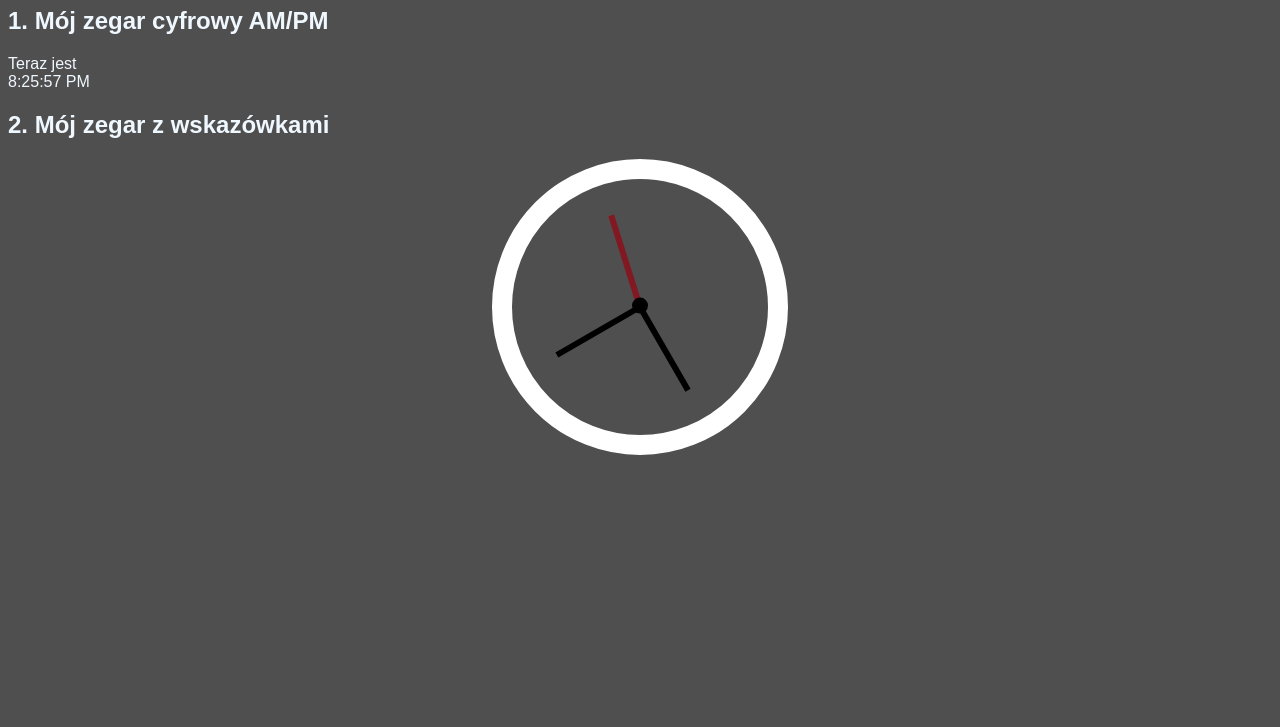
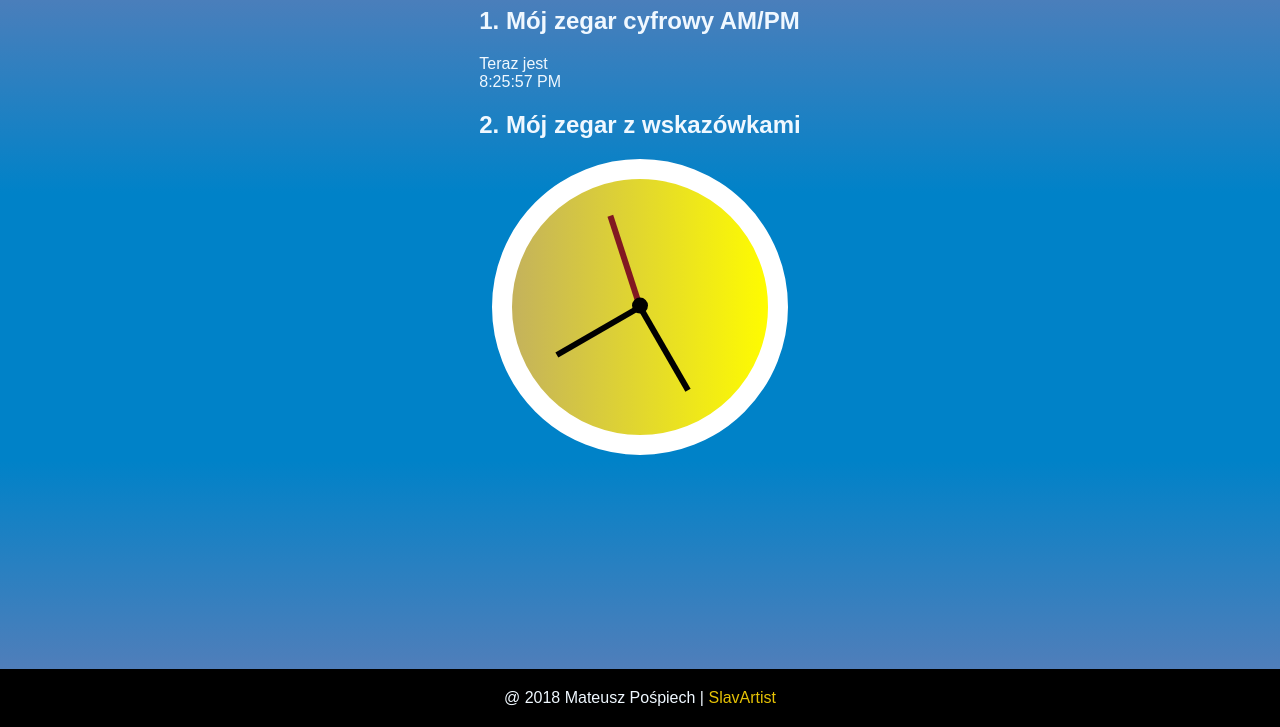
Before and after one commit to MateuszPospiech/First-timer, a plain HTML site: page index.html in a window 1280 px wide. Shown: the part 73-800 px from the top of the page. Drawn offline with Linux system fonts and the light colour scheme.

Commit message:
fiexed bug with hand beetwen 59-0s and add new design

```diff
--- a/css/style.css
+++ b/css/style.css
@@ -1,10 +1,26 @@
+html, body{
+	height: 100%;
+	margin: 0;
+	padding: 0;
+}
 body {
-    background: #4f4f4f;
-    color: aliceblue;
+	display: flex;
+	flex-direction: column;
+    background: #667db6;  /* fallback for old browsers */
+	background: -webkit-linear-gradient(to top, #667db6, #0082c8, #0082c8, #667db6);  /* Chrome 10-25, Safari 5.1-6 */
+	background: linear-gradient(to top, #667db6, #0082c8, #0082c8, #667db6); /* W3C, IE 10+/ Edge, Firefox 16+, Chrome 26+, Opera 12+, Safari 7+ */
+    color: #f0f8ff;
     font-family: sans-serif;
 }
+main{
+	margin: 0 auto;
+	flex: 1 0 auto; /*flex-grow, flex-shrink, flex-basis*/
+}
+.clockWithHands {
+	background-color: #e7c305;
+	background: -webkit-linear-gradient(to right, #c4b25c, #fffc00);  /* Chrome 10-25, Safari 5.1-6 */
+	background: linear-gradient(to right, #c4b25c, #fffc00); /* W3C, IE 10+/ Edge, Firefox 16+, Chrome 26+, Opera 12+, Safari 7+ */
 
-.clockWithHands {
     width: 12em;
     height: 12em;
     border: 20px solid white;
@@ -18,7 +34,6 @@ body {
     top: 50%;
     width: 50%;
     height: 6px;
-    background: black;
     position: absolute;
     transform-origin: 100%;
     /*Normaly 50%. 100% menas you rotate form the right site of element*/
@@ -33,6 +48,10 @@ body {
     height: 100%;
     transform: translateY(-3px);
 
+}
+.min,
+.hour{
+	background: #000;
 }
 
 .sek {
@@ -50,3 +69,16 @@ body {
     border-radius: 50%;
 
 }
+footer{
+	background-color: #000;
+	padding: 20px 0;
+	text-align: center;
+}
+footer a {
+    text-decoration: none;
+    color: #e7c305;
+	transition: 0.4s all;
+}
+footer a:hover {
+    color: #821821;
+}
--- a/index.html
+++ b/index.html
@@ -11,6 +11,7 @@
 </head>
 
 <body>
+    <main>
         <h1>Moje zegary</h1>
         <h2>1. Mój zegar cyfrowy AM/PM</h2>
         <div id="clock">Zzz</div>
@@ -25,8 +26,10 @@
             </div>
 
         </div>
-
-
+    </main>
+    <footer>
+        @ 2018 Mateusz Pośpiech | <a href="https://mateuszpospiech.pl" target="_blank">SlavArtist</a>
+    </footer>
 
     <script src="js/script.js" asynk></script>
 </body>
--- a/js/script.js
+++ b/js/script.js
@@ -55,6 +55,17 @@ function clock() {
     let h = today.getHours();
     let hDeg = ((h / 12) * 360) + 90;
 
+    // fix bug with spinback hands between 59-0s
+    if (s == 0) {
+        secoundsHand.style.transitionDuration = '0s';
+        minutesHand.style.transitionDuration = '0s';
+        hourHand.style.transitionDuration = '0s';
+    } else {
+        secoundsHand.style.transitionDuration = '0.04s';
+        minutesHand.style.transitionDuration = '0.04s';
+        hourHand.style.transitionDuration = '0.04s';
+    }
+
     //make clock's hands move (Problem beetwen 59s - 0s)
     secoundsHand.style.transform = `rotate(${sDeg}deg)`;
     minutesHand.style.transform = `rotate(${mDeg}deg)`;
```
Lines whose indentation alone changed are shown as unchanged.
